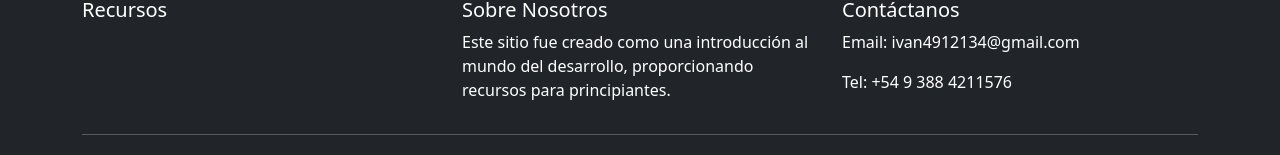
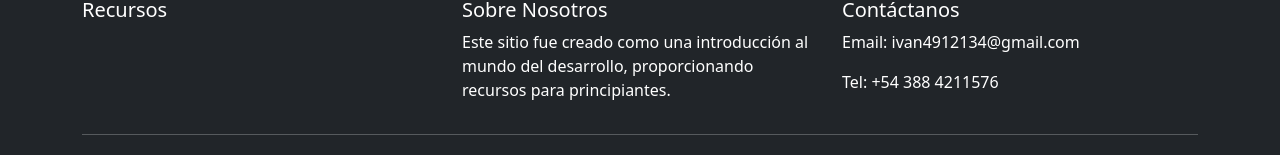
Before and after one commit to IvanBrianCruz/CURSO_PSEINT, a React (Vite) app: page / in a window 1280 px wide. Shown: the part 1076-1231 px from the top of the page. Built offline with nearby package versions, Linux system fonts and the light colour scheme.

Commit message:
prueba de commit

```diff
--- a/src/components/Footer.jsx
+++ b/src/components/Footer.jsx
@@ -17,7 +17,7 @@ function Footer() {
           <Col md={4}>
             <h5>Contáctanos</h5>
             <p>Email: ivan4912134@gmail.com</p>
-            <p>Tel: +54 9 388 4211576</p>
+            <p>Tel: +54 388 4211576</p>
           </Col>
         </Row>
         <hr className="border-light" />
```
